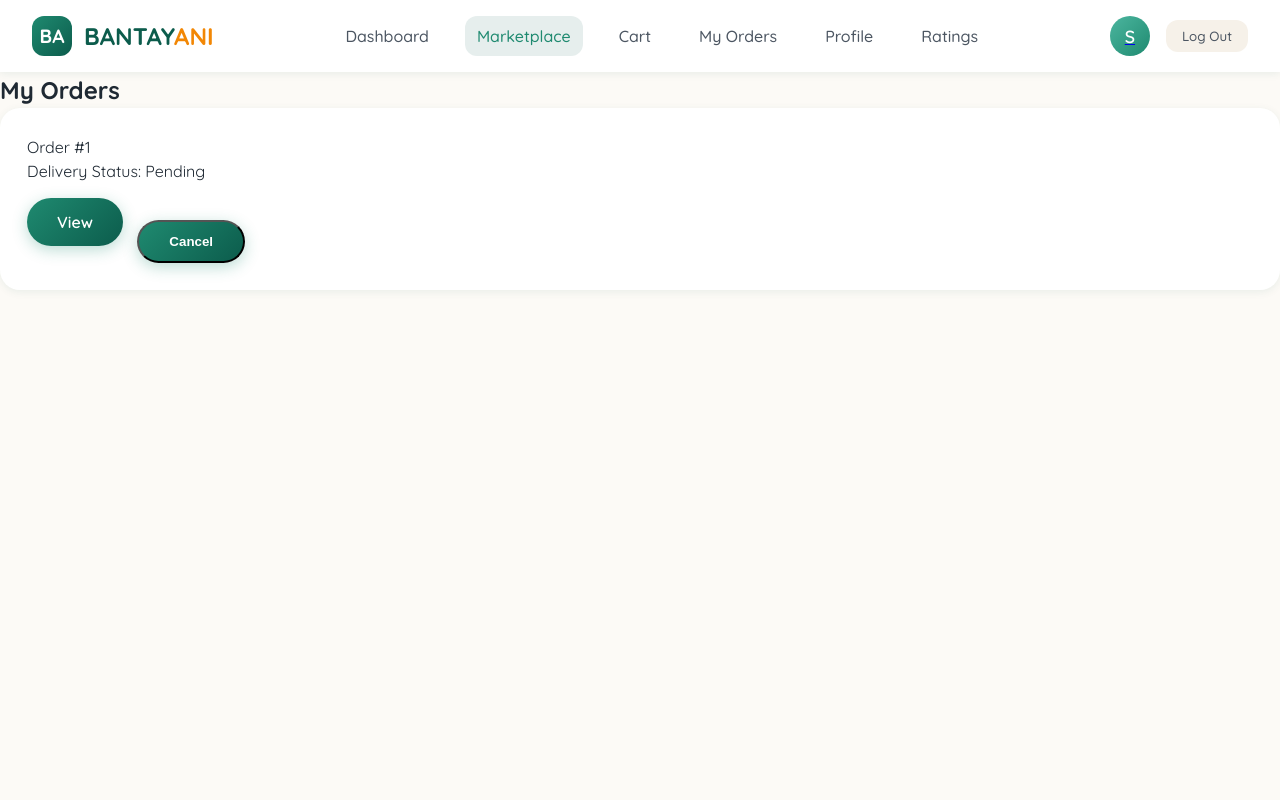
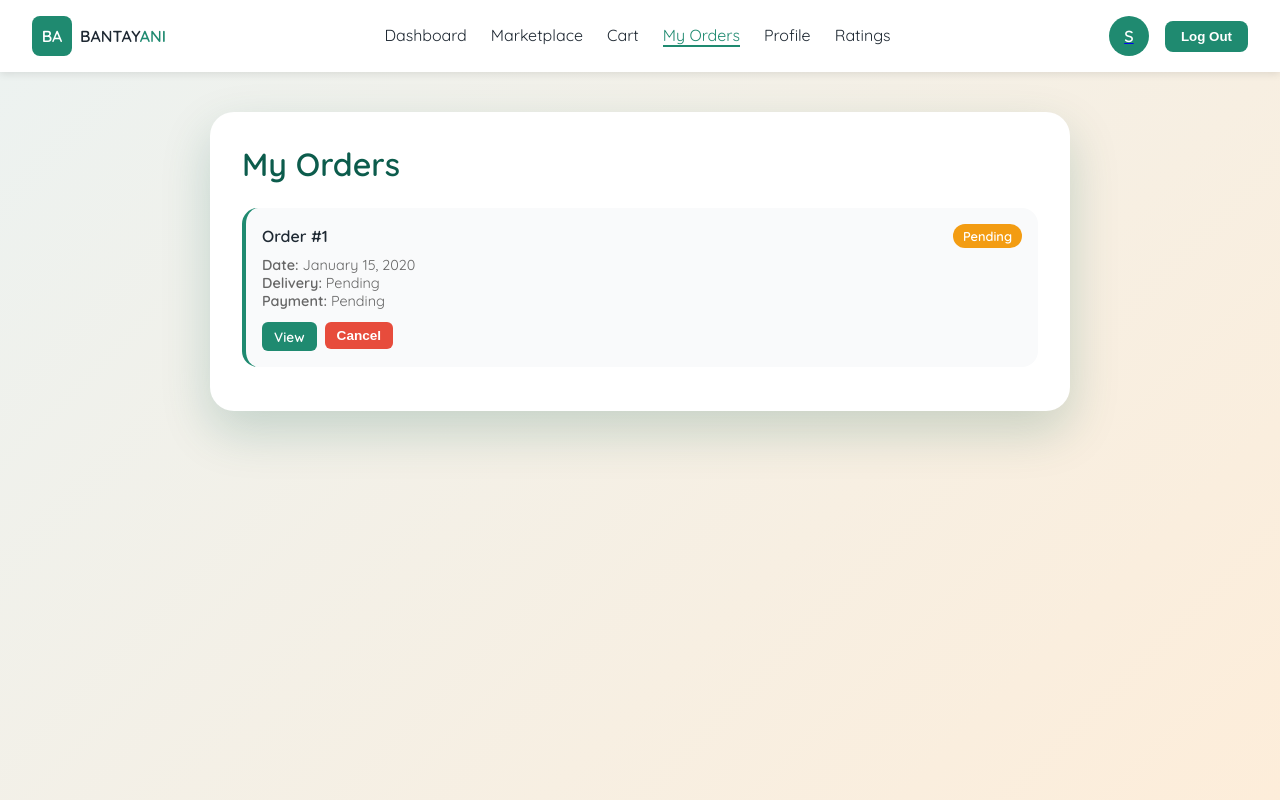
Before and after one commit to stix-bit/bantayani, a PHP site: page /bantayani/buyer/orders.php in a window 1280 px wide. Run offline with PHP 8.4, Linux system fonts and the light colour scheme; the visitor is signed in with stand-in values (Sample User, id 1); tables that the repository leaves empty hold one stand-in row (values such as "Sample post").

Commit message:
Buyer order view fix

```diff
--- a/buyer/assets/css/buyer.css
+++ b/buyer/assets/css/buyer.css
@@ -513,7 +513,11 @@ body {
     }
 
     .card {
-        padding: 20px;
+    background:#fff;
+    border-radius:24px;
+    padding:32px;
+    box-shadow:0 20px 50px rgba(12,92,76,.2);
+    margin-bottom:20px;
     }
 
     .nav-links {
--- a/buyer/orders.php
+++ b/buyer/orders.php
@@ -1,25 +1,250 @@
 <?php
 session_start();
-include "../includes/config.php";
+require_once __DIR__ . '/../includes/config.php';
 
-$user_id = $_SESSION['user_id'];
+if (!isset($_SESSION['user_id']) || $_SESSION['role'] !== 'Buyer') {
+    header('Location: ../user/login.php');
+    exit;
+}
+
+$buyer_id = $_SESSION['user_id'];
 $first_name = $_SESSION['first_name'];
 $profile_img = null;
 $stmt = $conn->prepare("SELECT img_path FROM users WHERE user_id = ?");
-$stmt->bind_param("i", $user_id);
+$stmt->bind_param("i", $buyer_id);
 $stmt->execute();
 $stmt->bind_result($profile_img);
 $stmt->fetch();
 $stmt->close();
 
-$buyer_id = $_SESSION['user_id'];
-$result = $conn->query("SELECT * FROM orders WHERE buyer_id = $buyer_id ORDER BY order_id DESC");
+$sql = "
+SELECT
+    o.order_id,
+    o.order_date,
+    o.order_status,
+    d.delivery_status,
+    p.payment_status
+FROM orders o
+LEFT JOIN deliveries d ON o.order_id = d.order_id
+LEFT JOIN payment p ON o.order_id = p.order_id
+WHERE o.buyer_id = ?
+ORDER BY o.order_date DESC
+";
+
+$stmt = $conn->prepare($sql);
+$stmt->bind_param('i', $buyer_id);
+$stmt->execute();
+$orders = $stmt->get_result();
 ?>
 <!DOCTYPE html>
-<html>
+<html lang="en">
 <head>
-    <title>My Orders</title>
-    <link rel="stylesheet" href="assets/css/buyer.css">
+<meta charset="UTF-8">
+<meta name="viewport" content="width=device-width, initial-scale=1.0">
+<title>BantayAni | My Orders</title>
+
+<style>
+@import url('https://fonts.googleapis.com/css2?family=Quicksand:wght@400;600&display=swap');
+
+:root {
+    --green-dark:#0c5c4c;
+    --green:#1f8a70;
+    --beige:#f6f1e9;
+    --text:#1f2933;
+}
+
+* {
+    margin:0;
+    padding:0;
+    box-sizing:border-box;
+}
+
+body {
+    font-family:'Quicksand',sans-serif;
+    background:linear-gradient(135deg,rgba(12,92,76,.08),rgba(242,135,5,.15));
+    min-height:100vh;
+}
+
+.navbar {
+    background:#fff;
+    padding:16px 32px;
+    display:flex;
+    justify-content:space-between;
+    align-items:center;
+    box-shadow:0 2px 8px rgba(0,0,0,.1);
+}
+
+.logo-container {
+    display:flex;
+    align-items:center;
+    gap:8px;
+}
+
+.logo {
+    width:40px;
+    height:40px;
+    background:var(--green);
+    color:#fff;
+    border-radius:8px;
+    display:flex;
+    align-items:center;
+    justify-content:center;
+    font-weight:bold;
+}
+
+.logo-text {
+    font-weight:600;
+    color:var(--text);
+}
+
+.logo-text span {
+    color:var(--green);
+}
+
+.nav-links {
+    display:flex;
+    gap:24px;
+}
+
+.nav-link {
+    text-decoration:none;
+    color:var(--text);
+    font-weight:500;
+    transition:color .2s;
+}
+
+.nav-link.active {
+    color:var(--green);
+    border-bottom:2px solid var(--green);
+}
+
+.user-menu {
+    display:flex;
+    gap:16px;
+    align-items:center;
+}
+
+.user-avatar {
+    width:40px;
+    height:40px;
+    background:var(--green);
+    color:#fff;
+    border-radius:50%;
+    display:flex;
+    align-items:center;
+    justify-content:center;
+    font-weight:bold;
+    cursor:pointer;
+}
+
+.logout-btn {
+    background:var(--green);
+    color:#fff;
+    border:none;
+    padding:8px 16px;
+    border-radius:8px;
+    cursor:pointer;
+    font-weight:600;
+    transition:background .2s;
+}
+
+.logout-btn:hover {
+    background:var(--green-dark);
+}
+
+.container {
+    max-width:900px;
+    margin:40px auto;
+    padding:0 20px;
+}
+
+.card {
+    background:#fff;
+    border-radius:24px;
+    padding:32px;
+    box-shadow:0 20px 50px rgba(12,92,76,.2);
+}
+
+h1 {
+    color:var(--green-dark);
+    margin-bottom:24px;
+}
+
+.order {
+    padding:16px;
+    border-radius:16px;
+    background:#f9fafb;
+    margin-bottom:12px;
+    border-left:4px solid var(--green);
+}
+
+.order-header {
+    display:flex;
+    justify-content:space-between;
+    align-items:center;
+    margin-bottom:8px;
+}
+
+.order-id {
+    font-weight:600;
+    color:var(--text);
+}
+
+.badge {
+    padding:4px 10px;
+    border-radius:999px;
+    font-size:.8rem;
+    font-weight:600;
+    background:var(--green);
+    color:#fff;
+}
+
+.badge.pending {
+    background:#f39c12;
+}
+
+.order-details {
+    font-size:.9rem;
+    color:#666;
+    margin-bottom:12px;
+}
+
+.order-actions {
+    display:flex;
+    gap:8px;
+}
+
+.btn {
+    padding:6px 12px;
+    border-radius:6px;
+    background:var(--green);
+    color:#fff;
+    text-decoration:none;
+    border:none;
+    cursor:pointer;
+    font-weight:600;
+    font-size:.85rem;
+    transition:background .2s;
+}
+
+.btn:hover {
+    background:var(--green-dark);
+}
+
+.btn-cancel {
+    background:#e74c3c;
+}
+
+.btn-cancel:hover {
+    background:#c0392b;
+}
+
+.empty-state {
+    text-align:center;
+    padding:40px;
+    color:#999;
+}
+</style>
 </head>
 <body>
 
@@ -31,9 +256,9 @@ $result = $conn->query("SELECT * FROM orders WHERE buyer_id = $buyer_id ORDER BY
 
     <div class="nav-links">
         <a href="../index.php" class="nav-link">Dashboard</a>
-            <a href="marketplace.php" class="nav-link active">Marketplace</a>
+        <a href="marketplace.php" class="nav-link">Marketplace</a>
         <a href="cart.php" class="nav-link">Cart</a>
-            <a href="orders.php" class="nav-link">My Orders</a>
+        <a href="orders.php" class="nav-link active">My Orders</a>
         <a href="profile.php" class="nav-link">Profile</a>
         <a href="ratings.php" class="nav-link">Ratings</a>
     </div>
@@ -63,27 +288,49 @@ $result = $conn->query("SELECT * FROM orders WHERE buyer_id = $buyer_id ORDER BY
     </div>
 </nav>
 
-<h2>My Orders</h2>
+<div class="container">
+    <div class="card">
+        <h1>My Orders</h1>
 
         <?php if (!empty($_SESSION['message'])): ?>
-    <div class="alert"><?= htmlspecialchars($_SESSION['message']) ?></div>
+            <div style="background:#d4edda; color:#155724; padding:12px; border-radius:8px; margin-bottom:20px;">
+                <?= htmlspecialchars($_SESSION['message']) ?>
+            </div>
             <?php unset($_SESSION['message']); ?>
         <?php endif; ?>
 
-<?php while ($row = $result->fetch_assoc()) { ?>
-<div class="card">
-    Order #<?= $row['order_id'] ?><br>
-    Delivery Status: <?= $row['order_status'] ?><br>
+        <?php if ($orders->num_rows === 0): ?>
+            <div class="empty-state">
+                <p>You have no orders yet. Start shopping at the <a href="marketplace.php" style="color:var(--green);">Marketplace</a>!</p>
+            </div>
+        <?php endif; ?>
+
+        <?php while ($row = $orders->fetch_assoc()): ?>
+            <div class="order">
+                <div class="order-header">
+                    <span class="order-id">Order #<?= $row['order_id']; ?></span>
+                    <span class="badge <?= $row['order_status'] === 'Pending' ? 'pending' : ''; ?>">
+                        <?= $row['order_status']; ?>
+                    </span>
+                </div>
+                <div class="order-details">
+                    <strong>Date:</strong> <?= date('F d, Y', strtotime($row['order_date'])); ?><br>
+                    <strong>Delivery:</strong> <?= $row['delivery_status'] ?? 'Pending'; ?><br>
+                    <strong>Payment:</strong> <?= $row['payment_status'] ?? 'Pending'; ?>
+                </div>
+                <div class="order-actions">
                     <a class="btn" href="orders_view.php?id=<?= $row['order_id'] ?>">View</a>
-
                     <?php if ($row['order_status'] === 'Pending'): ?>
-        <form method="POST" action="cancel_order.php" style="display:inline-block; margin-left:10px;">
+                        <form method="POST" action="cancel_order.php" style="display:inline;">
                             <input type="hidden" name="order_id" value="<?= $row['order_id'] ?>">
                             <button type="submit" class="btn btn-cancel">Cancel</button>
                         </form>
                     <?php endif; ?>
                 </div>
-<?php } ?>
+            </div>
+        <?php endwhile; ?>
+    </div>
+</div>
 
 </body>
 </html>
```
Also changed, not shown: user/orders.php (deleted, +0 -113 lines). Lines whose indentation alone changed are shown as unchanged.
